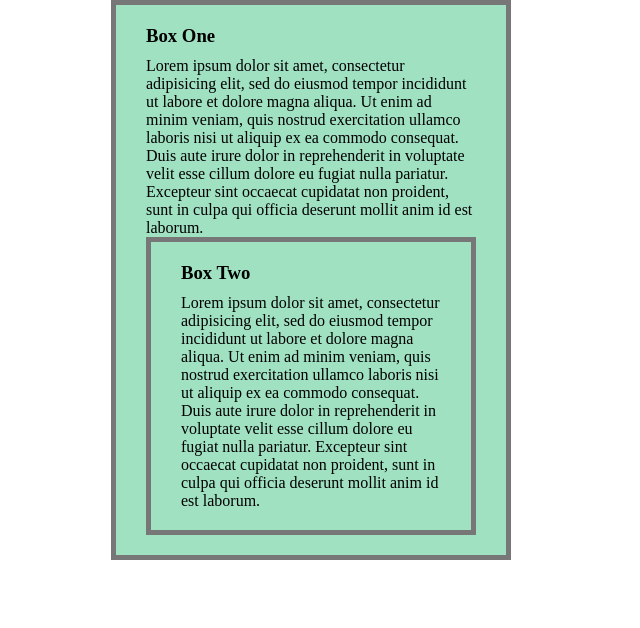
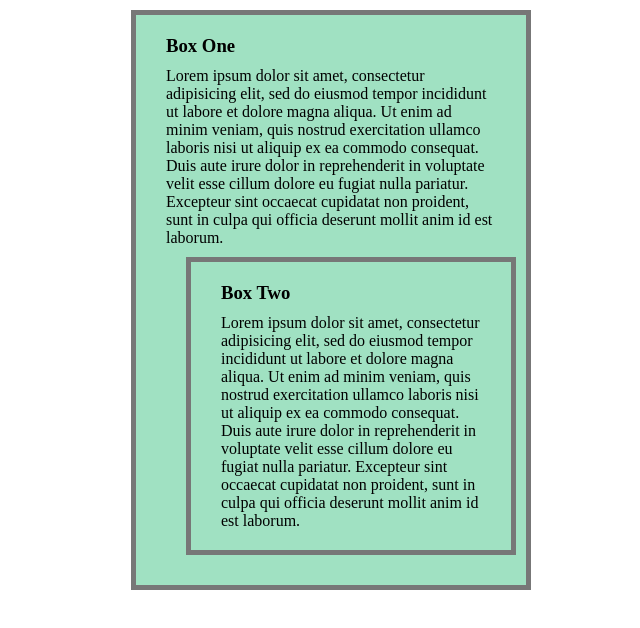
Before and after one commit to surielben/Modulo-3, a plain HTML site: page Semana 2/Semana 2/Prácticas semana 2/Práctica 7.html in a window 1280 px wide. Shown: the whole page, without its empty margins (329-969 px from the left). Drawn offline with Linux system fonts and the light colour scheme.

Commit message:
Add files via upload

```diff
--- a/Semana 2/Semana 2/Prácticas semana 2/Práctica 7.html
+++ b/Semana 2/Semana 2/Prácticas semana 2/Práctica 7.html
@@ -1,31 +1,49 @@
 <!DOCTYPE html>
 <html lang="en" dir="ltr">
  <head>
-   <meta charset="utf-8">
-   <meta name="viewport" content="width=device-width, initial-scale=1.0">
-   <meta name="description" content="Esta es la descripción de mi sitio web">
-   <meta name="keywords" content="fime, técnica desarrrollo web, learn">
-   <meta name="robots" content="NOINDEX, NOFOLLOW">
-   <meta name="author" content="FIME">
+    <meta charset="utf-8">
+    <meta name="viewport" content="width=device-width, initial-scale=1.0">
+    <meta http-equiv="X-UA-Compatible" content="ie=edge">
    <title>Box Model / Margin & Padding</title>
  <style>
+  /* CSS Reset */
    * {
      margin: 0;
      padding: 0;
-
+ /* box-sizing: content-box; */
      box-sizing: border-box;
    }
    .container {
-     width: 400px;
+     width: 400px; /* Tamaño del cuadro */
      margin: auto;
    }
    .box {
-     background: #a0e1c2;
+     background: #a0e1c2; /* Fondo recuadro */
      border: 5px #777 solid;
      width: 100%;
+     /* Padding en todos los lados */
+         /* padding: 20px; */
+         /* Padding por lado */
+         /* padding-top: 10px;
+         padding-right: 20px;
+         padding-bottom: 10px;
+         padding-left: 20px; */
+         /* Padding shorthand = top, right, bottom, left */
+         /* padding: 10px 20px 10px 20px; */
+         /* Padding shorthand = top/bottom left/right */
+   padding: 20px 30px;
+  /* Margin en todos los lados */
+ /* margin: 20px; */
+ /* Margin por lado */
+ /* margin-top: 10px;
+ margin-right: 20px;
+ margin-bottom: 10px;
+ margin-left: 20px; */
+ /* Margin shorthand = top, right, bottom, left */
+ /* margin: 10px 20px 10px 20px; */
+ /* Margin shorthand = top/bottom left/right */
 
-   padding: 20px 30px;
-   margin: 10 px 20px;
+   margin: 10px 20px;
    }
    .box h3 {
      padding-bottom: 10px;
```
